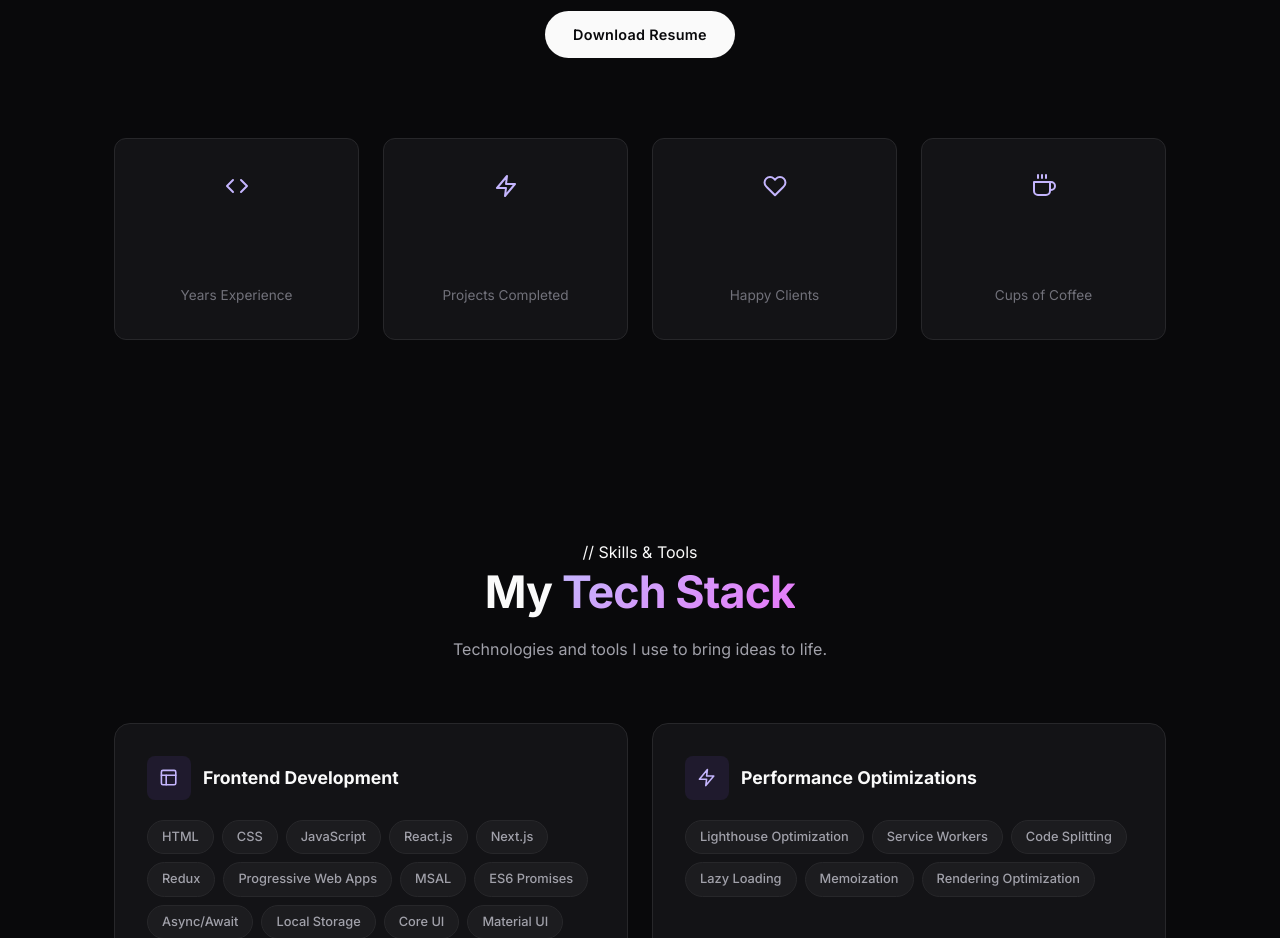
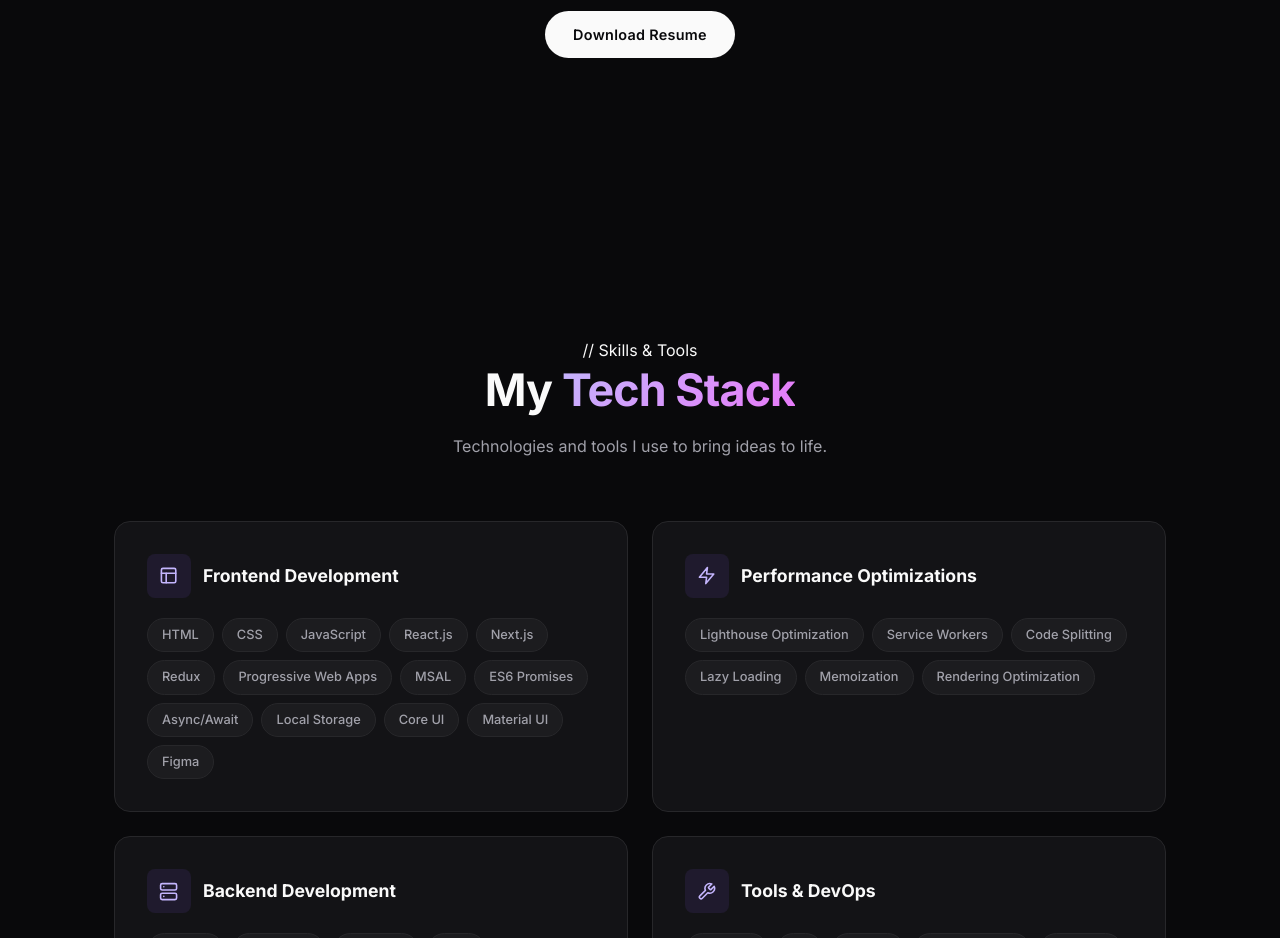
Before and after one commit to nikhilar98/portfolio, a React (Vite) app: page / in a window 1280 px wide. Shown: the part 1620-2558 px from the top of the page. Built offline with nearby package versions, Linux system fonts and the light colour scheme.

Commit message:
refactor: remove statistics section from About component

```diff
--- a/src/components/About/About.jsx
+++ b/src/components/About/About.jsx
@@ -1,12 +1,4 @@
-import { FiCode, FiCoffee, FiHeart, FiZap } from 'react-icons/fi';
 import './About.css';
-
-const stats = [
-  { icon: <FiCode />, value: '5+', label: 'Years Experience' },
-  { icon: <FiZap />, value: '50+', label: 'Projects Completed' },
-  { icon: <FiHeart />, value: '30+', label: 'Happy Clients' },
-  { icon: <FiCoffee />, value: '∞', label: 'Cups of Coffee' },
-];
 
 const About = () => {
   return (
@@ -64,16 +56,6 @@ const About = () => {
             </a>
           </div>
         </div>
-
-        <div className="about__stats">
-          {stats.map((stat, index) => (
-            <div className="about__stat" key={index}>
-              <div className="about__stat-icon">{stat.icon}</div>
-              <span className="about__stat-value">{stat.value}</span>
-              <span className="about__stat-label">{stat.label}</span>
-            </div>
-          ))}
-        </div>
       </div>
     </section>
   );
```
